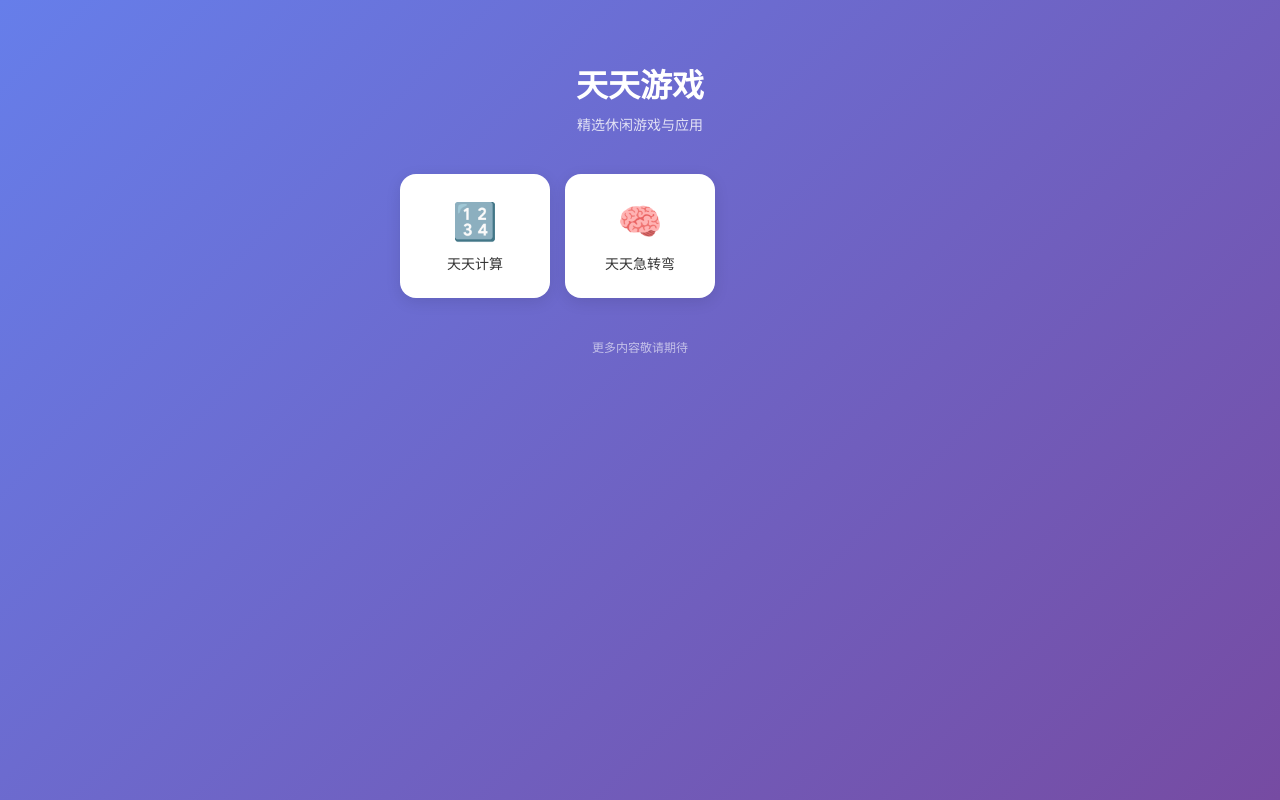
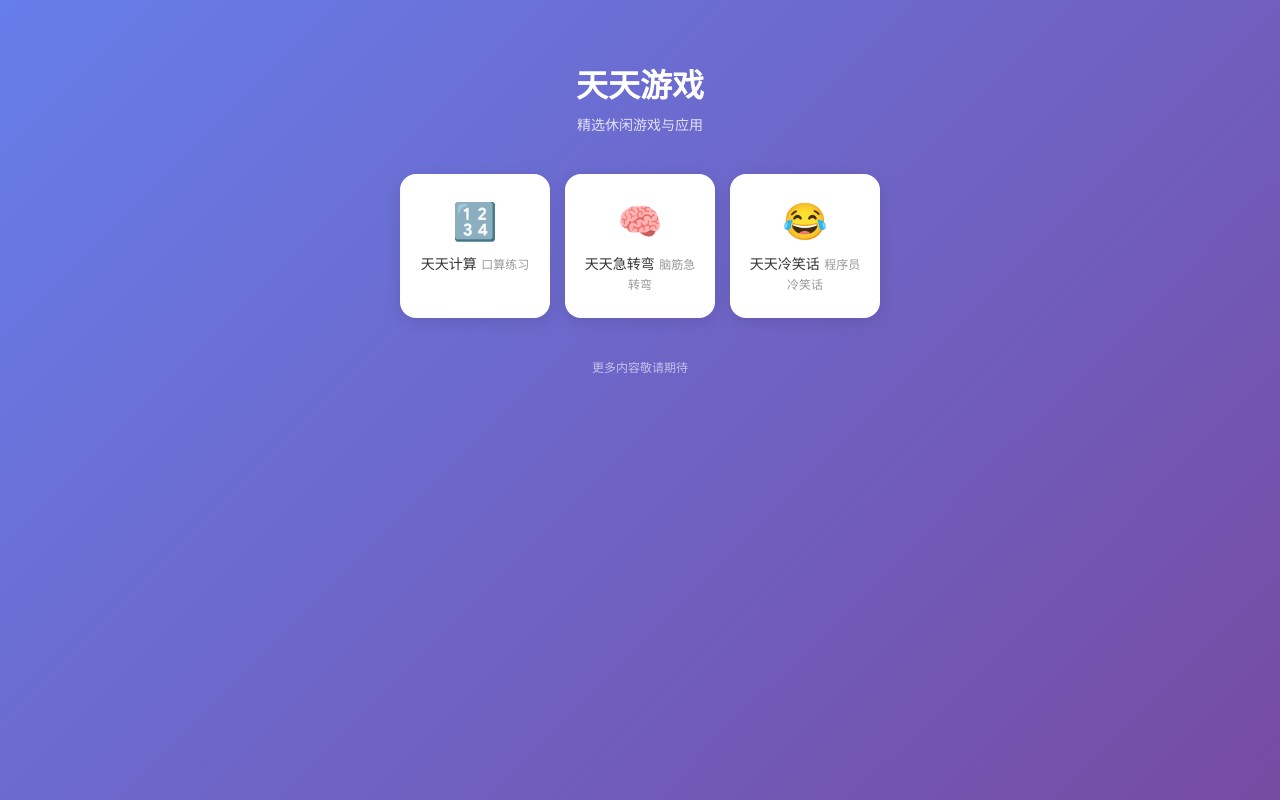
Before and after one commit to hebin1979/tools-collection, a plain HTML site: page index.html in a window 1280 px wide. Drawn offline with Linux system fonts and the light colour scheme.

Commit message:
Update index with new style

```diff
--- a/index.html
+++ b/index.html
@@ -72,6 +72,11 @@
       color: #333;
       font-weight: 500;
     }
+    .game-desc {
+      font-size: 12px;
+      color: #999;
+      margin-top: 4px;
+    }
     .game-placeholder {
       flex: 1;
       max-width: 150px;
@@ -97,12 +102,18 @@
         <div class="game-card small" onclick="location.href='calc.html'">
           <div class="game-icon">🔢</div>
           <span class="game-name">天天计算</span>
+          <span class="game-desc">口算练习</span>
         </div>
         <div class="game-card small" onclick="location.href='brain.html'">
           <div class="game-icon">🧠</div>
           <span class="game-name">天天急转弯</span>
+          <span class="game-desc">脑筋急转弯</span>
         </div>
-        <div class="game-placeholder"></div>
+        <div class="game-card small" onclick="location.href='jokes.html'">
+          <div class="game-icon">😂</div>
+          <span class="game-name">天天冷笑话</span>
+          <span class="game-desc">程序员冷笑话</span>
+        </div>
       </div>
     </div>
 
```
